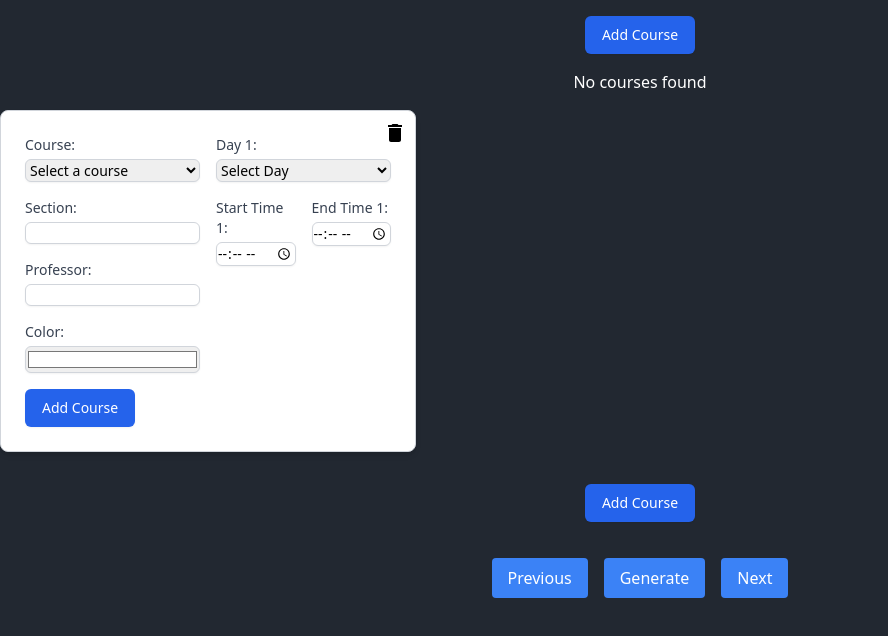
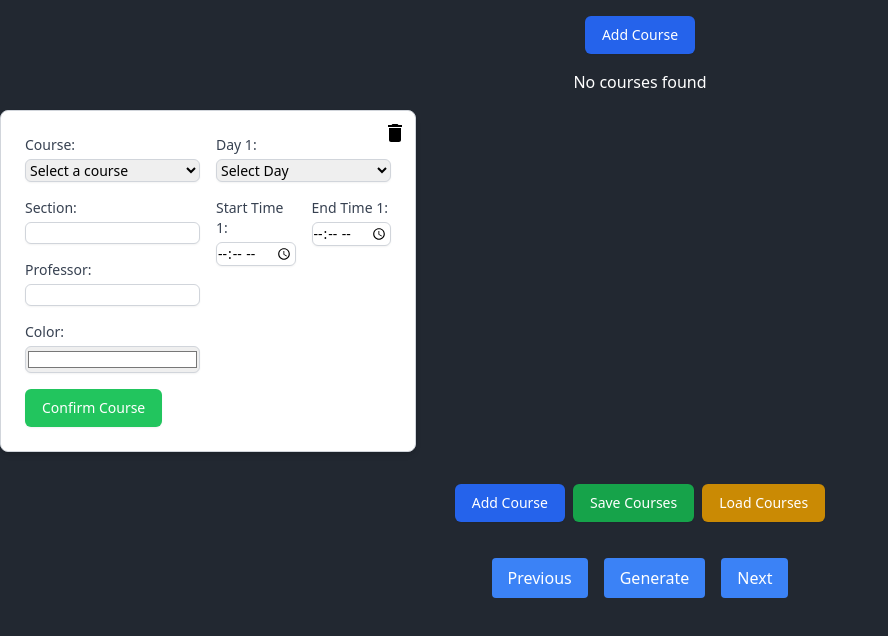
Before and after one commit to joaquinsalinas06/Schedule-Maker, a React (Vite) app: page / in a window 1280 px wide. Shown: the top 636 px of the page, without its empty margins (0-888 px from the left). Built offline with nearby package versions, Linux system fonts and the light colour scheme.

Commit message:
Finalizado logica de schedule

```diff
--- a/src/components/Courses/CourseOption.jsx
+++ b/src/components/Courses/CourseOption.jsx
@@ -12,7 +12,7 @@ export const CourseOption = ({ index, removeCourse }) => {
   const [days, setDays] = useState([]);
   const [startTimes, setStartTimes] = useState([]);
   const [endTimes, setEndTimes] = useState([]);
-  const [color, setColor] = useState("#ffffff"); // Añadimos un estado para el color
+  const [color, setColor] = useState("#ffffff");
   const { courses } = useContext(CourseContext);
   const { addDetailedCourse } = useContext(DetailedCourseContext);
 
@@ -71,7 +71,7 @@ export const CourseOption = ({ index, removeCourse }) => {
       credits: selectedCourseData ? selectedCourseData.credits : null,
       semester: selectedCourseData ? selectedCourseData.semester : null,
       classesPerWeek: numClasses,
-      color: color, // Añadimos el color al curso
+      color: color,
     };
     addDetailedCourse(course);
     setShowButton(false);
@@ -254,10 +254,10 @@ export const CourseOption = ({ index, removeCourse }) => {
           <button
             type="button"
             onClick={handleAddCourse}
-            className="inline-flex items-center px-4 py-2 border border-transparent text-sm font-medium rounded-md shadow-sm text-white bg-blue-600 hover:bg-blue-700 focus:outline-none focus:ring-2 focus:ring-offset-2 focus:ring-blue-500 mt-4"
+            className="inline-flex items-center px-4 py-2 border border-transparent text-sm font-medium rounded-md shadow-sm text-white bg-green-500 hover:bg-green-600 focus:outline-none focus:ring-2 focus:ring-offset-2 focus:ring-green-500 mt-4"
             disabled={!isFormComplete()}
           >
-            Add Course
+            Confirm Course
           </button>
         )}
       </form>
--- a/src/components/Courses/CourseOptions.jsx
+++ b/src/components/Courses/CourseOptions.jsx
@@ -1,7 +1,9 @@
-import React, { useState } from "react";
+import React, { useState, useContext } from "react";
 import { CourseOption } from "./CourseOption";
+import { DetailedCourseContext } from "../../contexts/DetailedCourseContext";
 
 export const CourseOptions = () => {
+  const { detailedCourses, setDetailedCoursesList } = useContext(DetailedCourseContext);
   const [courseOptions, setCourseOptions] = useState([{ id: 1 }]);
 
   const addCourse = () => {
@@ -13,6 +15,32 @@ export const CourseOptions = () => {
     setCourseOptions(updatedOptions);
   };
 
+  const saveCourses = () => {
+    const dataStr = JSON.stringify(detailedCourses, null, 2);
+    const blob = new Blob([dataStr], { type: "application/json" });
+    const url = URL.createObjectURL(blob);
+    const link = document.createElement("a");
+    link.href = url;
+    link.download = "detailedCourses.json";
+    document.body.appendChild(link);
+    link.click();
+    document.body.removeChild(link);
+  };
+
+  const loadCourses = (event) => {
+    const file = event.target.files[0];
+    if (file) {
+      const reader = new FileReader();
+      reader.onload = (e) => {
+        const content = e.target.result;
+        const courses = JSON.parse(content);
+        setDetailedCoursesList(courses);
+        setCourseOptions(courses.map((_, index) => ({ id: index + 1 })));
+      };
+      reader.readAsText(file);
+    }
+  };
+
   return (
     <div className="flex flex-col items-center">
       <div className="grid grid-cols-1 md:grid-cols-2 lg:grid-cols-3 gap-4">
@@ -20,12 +48,33 @@ export const CourseOptions = () => {
           <CourseOption key={index} index={index} removeCourse={removeCourse} />
         ))}
       </div>
-      <button
-        onClick={addCourse}
-        className="mt-4 inline-flex items-center px-4 py-2 border border-transparent text-sm font-medium rounded-md shadow-sm text-white bg-blue-600 hover:bg-blue-700 focus:outline-none focus:ring-2 focus:ring-offset-2 focus:ring-blue-500"
-      >
-        Add Course
-      </button>
+      <div className="flex mt-4 space-x-2">
+        <button
+          onClick={addCourse}
+          className="inline-flex items-center px-4 py-2 border border-transparent text-sm font-medium rounded-md shadow-sm text-white bg-blue-600 hover:bg-blue-700 focus:outline-none focus:ring-2 focus:ring-offset-2 focus:ring-blue-500"
+        >
+          Add Course
+        </button>
+        <button
+          onClick={saveCourses}
+          className="inline-flex items-center px-4 py-2 border border-transparent text-sm font-medium rounded-md shadow-sm text-white bg-green-600 hover:bg-green-700 focus:outline-none focus:ring-2 focus:ring-offset-2 focus:ring-green-500"
+        >
+          Save Courses
+        </button>
+        <input
+          type="file"
+          accept=".json"
+          onChange={loadCourses}
+          className="hidden"
+          id="load-courses-input"
+        />
+        <label
+          htmlFor="load-courses-input"
+          className="inline-flex items-center px-4 py-2 border border-transparent text-sm font-medium rounded-md shadow-sm text-white bg-yellow-600 hover:bg-yellow-700 focus:outline-none focus:ring-2 focus:ring-offset-2 focus:ring-yellow-500 cursor-pointer"
+        >
+          Load Courses
+        </label>
+      </div>
     </div>
   );
 };
--- a/src/components/Schedule.jsx
+++ b/src/components/Schedule.jsx
@@ -27,21 +27,25 @@ class Course {
   }
 
   collides(other) {
-    if (this.section === other.section) {
-      return false;
-    }
-
     for (let i = 0; i < this.startTimes.length; i++) {
       for (let j = 0; j < other.startTimes.length; j++) {
+        console.log(this.name, this.days, this.startTimes, this.endTimes);
+        console.log(other.name, other.days, other.startTimes, other.endTimes);
+        console.log(this.days[i], other.days[j]);
+        console.log(daysOverlap(this.days[i], other.days[j]));
         if (daysOverlap(this.days[i], other.days[j])) {
           let thisStart = parseTime(this.startTimes[i]);
           let thisEnd = parseTime(this.endTimes[i]);
           let otherStart = parseTime(other.startTimes[j]);
           let otherEnd = parseTime(other.endTimes[j]);
+          console.log("thisStart:", parseTime(this.startTimes[i]));
+          console.log("thisEnd:", parseTime(this.endTimes[i]));
+          console.log("otherStart:", parseTime(other.startTimes[j]));
+          console.log("otherEnd:", parseTime(other.endTimes[j]));
 
           if (
-            (thisStart >= otherStart && thisStart < otherEnd) ||
-            (otherStart >= thisStart && otherStart < thisEnd)
+            (thisStart < otherEnd && thisEnd > otherStart) ||
+            (otherStart < thisEnd && otherEnd > thisStart)
           ) {
             return true;
           }
@@ -73,8 +77,15 @@ class Schedule {
   }
 
   formsValidSchedule(course) {
+    console.log("Checking if course", course.name, "forms a valid schedule");
+    console.log("Current courses:", this.courses);
     return this.courses.every(
-      (existingCourse) => !existingCourse.collides(course)
+      (existingCourse) => {
+        console.log("Checking collision between", existingCourse.name, "and", course.name);
+        const collides = existingCourse.collides(course);
+        console.log("Collision:", collides);
+        return !collides;
+      }
     );
   }
 
@@ -88,7 +99,7 @@ class Schedule {
 }
 
 const daysOverlap = (days1, days2) => {
-  return days1 === days2;
+  return days1.toLowerCase() === days2.toLowerCase();
 };
 
 const parseTime = (timeString) => {
@@ -139,12 +150,15 @@ export const ScheduleComponent = () => {
     const generateCombinations = (groupIndex, currentSchedule) => {
       if (groupIndex === courseGroups.length) {
       allSchedules.push(currentSchedule);
+      console.log("Generated Schedule:", currentSchedule);
       return;
       }
 
       for (let course of courseGroups[groupIndex]) {
       if (currentSchedule.formsValidSchedule(course)) {
+        console.log("Adding Course:", course);
         let newSchedule = currentSchedule.addCourse(course);
+        console.log("New Schedule:", newSchedule);
         generateCombinations(groupIndex + 1, newSchedule);
       }
       }
--- a/src/contexts/DetailedCourseContext.jsx
+++ b/src/contexts/DetailedCourseContext.jsx
@@ -6,11 +6,17 @@ export const DetailedCourseProvider = ({ children }) => {
   const [detailedCourses, setDetailedCourses] = useState([]);
 
   const addDetailedCourse = (course) => {
-    setDetailedCourses(prevCourses => [...prevCourses, course]);
+    setDetailedCourses((prevCourses) => [...prevCourses, course]);
+  };
+
+  const setDetailedCoursesList = (courses) => {
+    setDetailedCourses(courses);
   };
 
   return (
-    <DetailedCourseContext.Provider value={{ detailedCourses, addDetailedCourse }}>
+    <DetailedCourseContext.Provider
+      value={{ detailedCourses, addDetailedCourse, setDetailedCoursesList }}
+    >
       {children}
     </DetailedCourseContext.Provider>
   );
```
Lines whose indentation alone changed are shown as unchanged.
